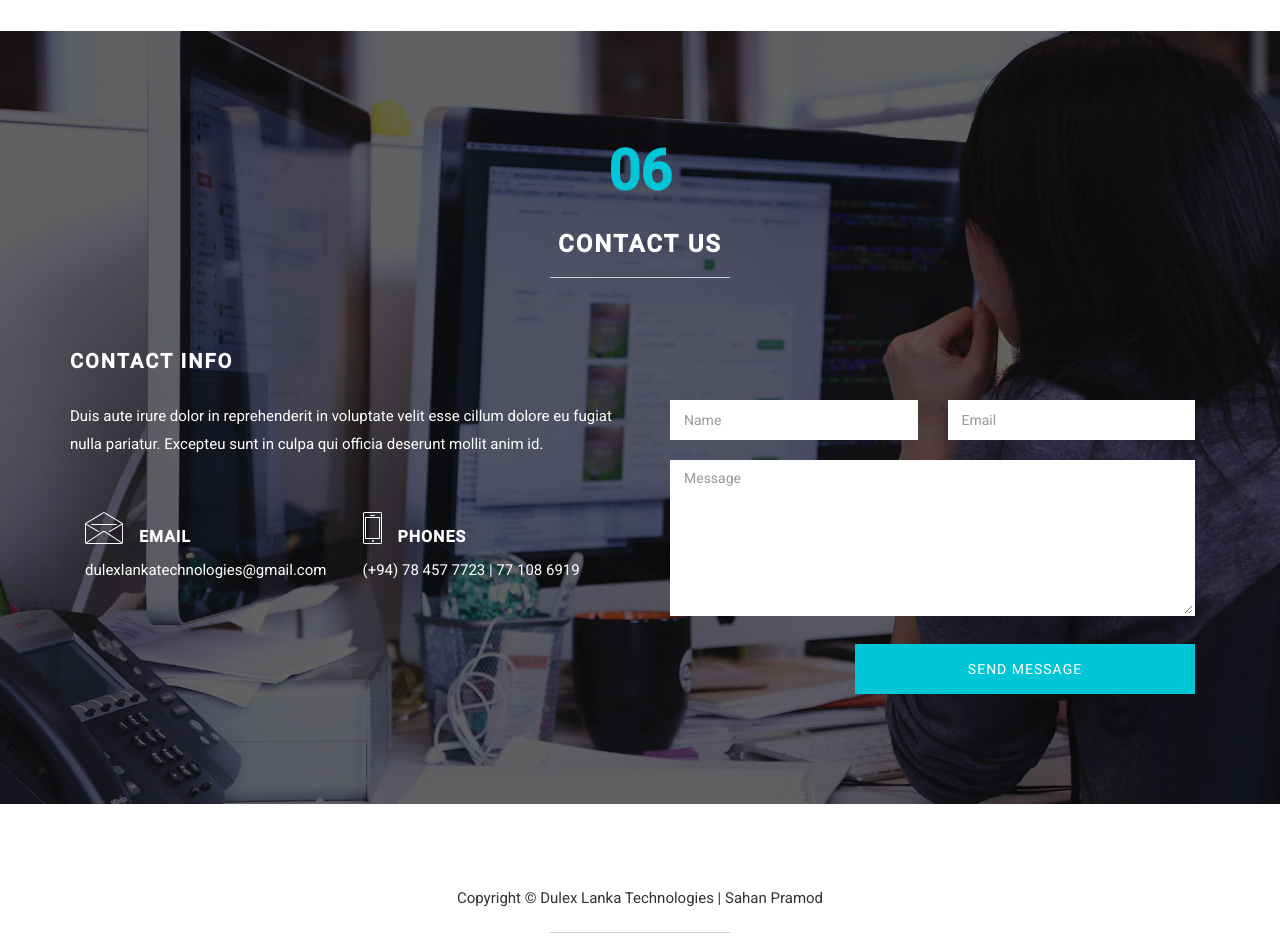
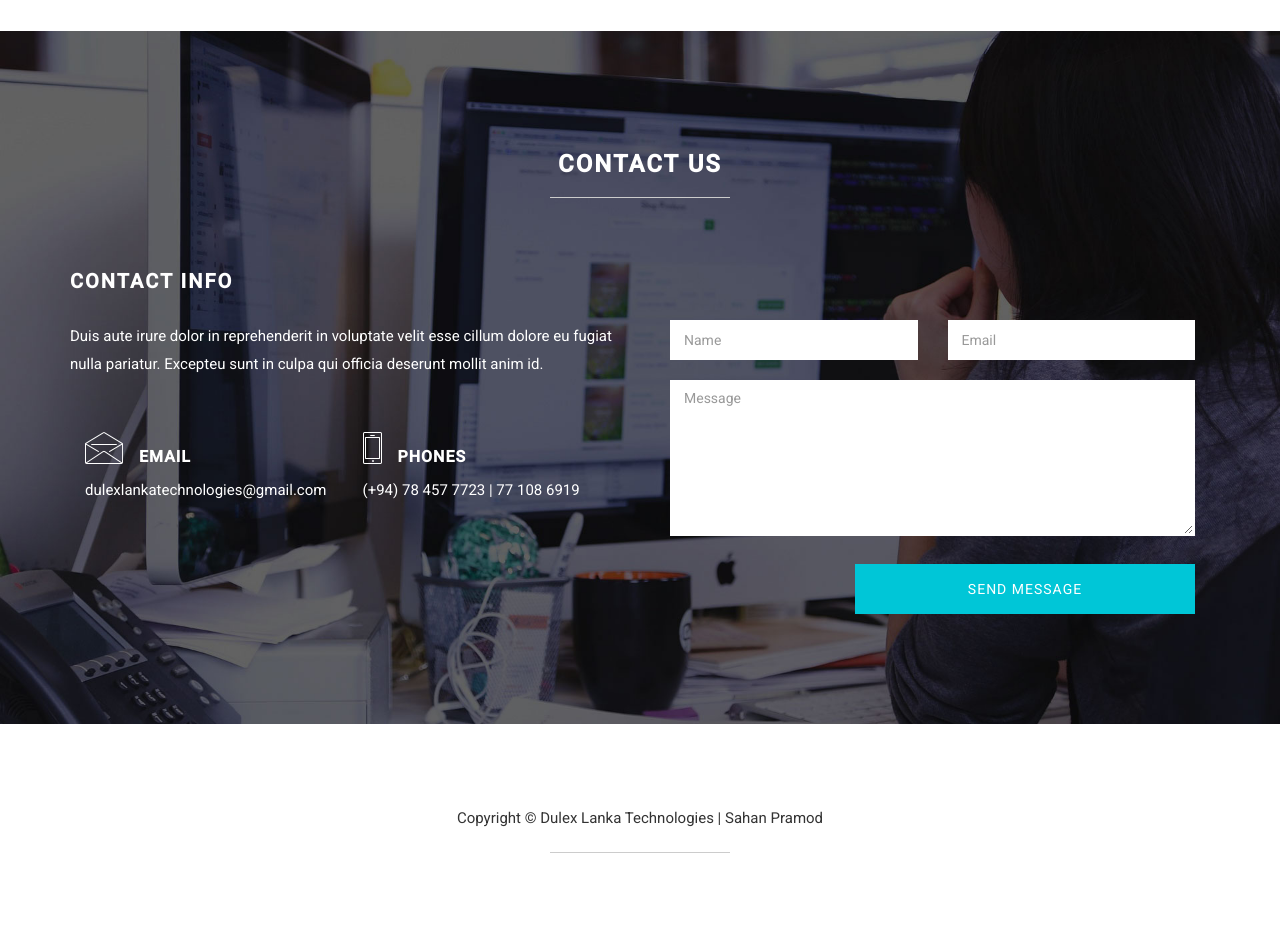
Before and after one commit to Dulexlankatechnologies/livechat.github.io, a plain HTML site: page index.html in a window 1280 px wide. Shown: the part 1620-2556 px from the top of the page. Drawn offline with Linux system fonts and the light colour scheme.

Commit message:
Update index.html

```diff
--- a/index.html
+++ b/index.html
@@ -141,7 +141,7 @@ http://www.tooplate.com/view/2075-digital-team
 		<div class="row">
 			<div class="col-md-12 col-sm-12 text-center">
 				<div class="section-title">
-					<strong>06</strong>
+
 					<h1 class="heading bold">CONTACT US</h1>
 					<hr>
 				</div>
```
